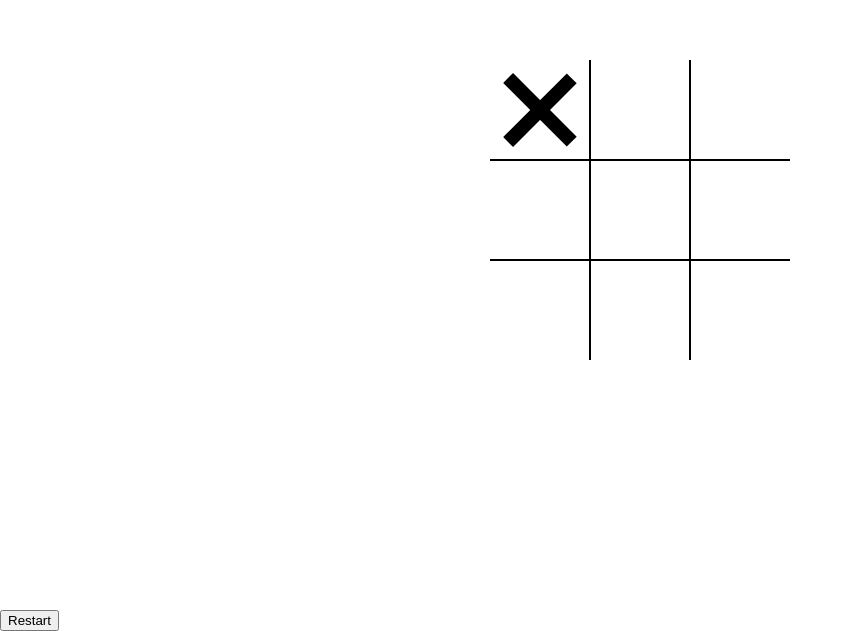
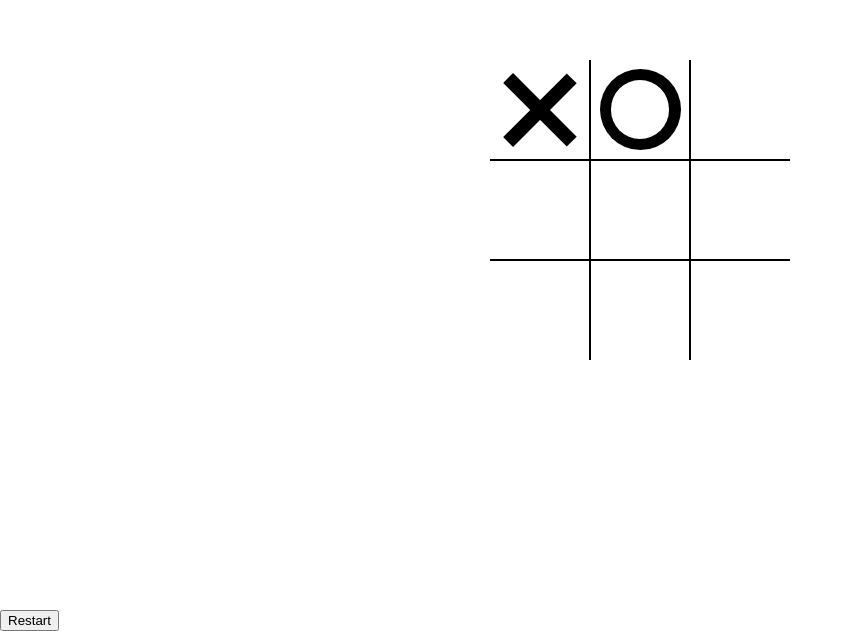
Before and after one commit to SalamanderCtesiphon/Project-Tic-Tac-Toe, a plain HTML site: page index.html in a window 1280 px wide. Shown: the part 190-821 px from the top of the page, without its empty margins (0-853 px from the left). Drawn offline with Linux system fonts and the light colour scheme.

Commit message:
created a circle character for the game.

```diff
--- a/index.html
+++ b/index.html
@@ -11,7 +11,7 @@
 <body>
     <div class="board" id="board">
         <div class="cell x" data-cell id="cell-0"></div>
-        <div class="cell" data-cell id="cell-1"></div>
+        <div class="cell circle" data-cell id="cell-1"></div>
         <div class="cell" data-cell id="cell-2"></div>
         <div class="cell" data-cell id="cell-3"></div>
         <div class="cell" data-cell id="cell-4"></div>
--- a/style.css
+++ b/style.css
@@ -30,6 +30,7 @@ body {
     display: flex;
     justify-content: center;
     align-items: center;
+    position: relative;
 }
 
 .cell:first-child,
@@ -68,3 +69,22 @@ body {
 .cell.x::after {
     transform: rotate(-45deg);
 }
+
+.cell.circle::before,
+.cell.circle::after {
+    content: '';
+    border-radius: 50%;
+    position: absolute;
+}
+
+.cell.circle::before {
+    width: calc(var(--mark-size) * .9);
+    height: calc(var(--mark-size) * .9);
+    background-color: black;
+}
+
+.cell.circle::after{
+    width: calc(var(--mark-size) * .65);
+    height: calc(var(--mark-size) * .65);
+    background-color: white;
+}
```
